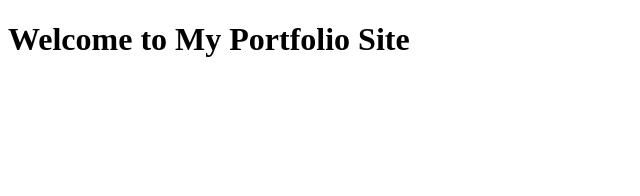
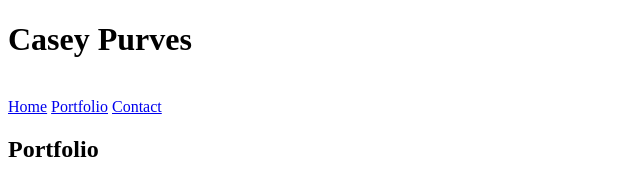
Before and after one commit to caseyjames95/Basic-Portfolio, a plain HTML site: page portfolio.html in a window 1280 px wide. Shown: the whole page, without its empty margins (0-640 px from the left). Drawn offline with Linux system fonts and the light colour scheme.

Commit message:
Navigation
Basic website layout with working navigation.

```diff
--- a/portfolio.html
+++ b/portfolio.html
@@ -1,11 +1,22 @@
 <!DOCTYPE html>
 <html>
     <head>
-        <title>Casey Purves: Portfolio</title>
-        <h1>Welcome to My Portfolio Site</h1>
+        <title>Casey Purves Portfolio</title>
+        <h1>Casey Purves</h1>
+
+        <br>
+
+        <div class="topnav">
+            <a class="active" href="index.html">Home</a>
+            <a href="portfolio.html">Portfolio</a>
+            <a href="contact.html">Contact</a>
+        </div>
     </head>
     <body>
-        <h2>
-        </h2>
+        <h2> Portfolio</h2>
+        <ol>
+
+
+        </ol>
     </body>
 </html>
```
Also changed, not shown: contact.html (+21 -0 lines), index.html (+9 -1 lines), 1 other file.
